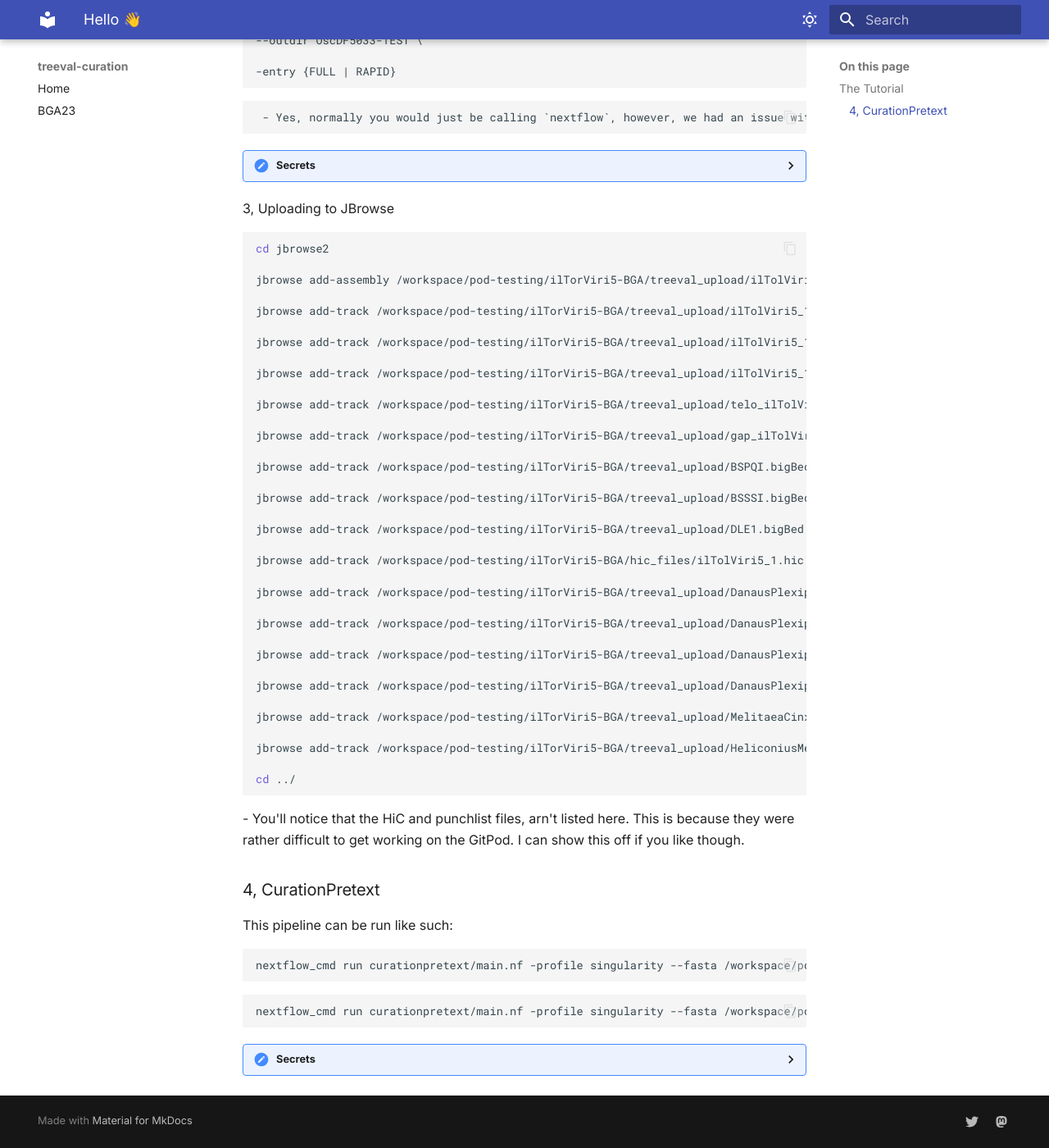
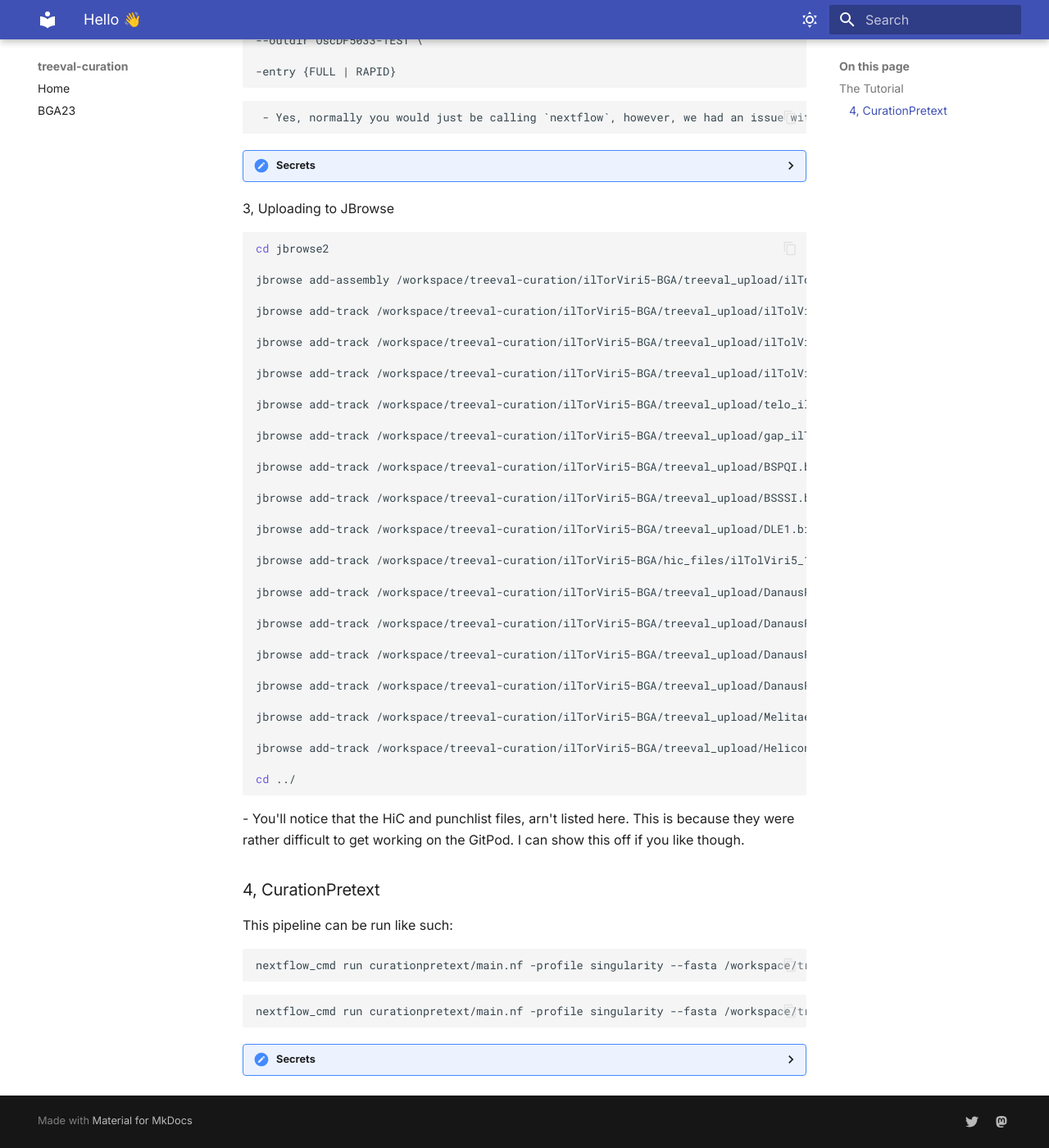
Before and after one commit to thebgacademy/treeval-curation, an MkDocs documentation site: the page built from docs/Tutorial.md, in a window 1280 px wide and 1400 px high, scrolled down 666 px. Shown: the whole window at 82% size. Built offline with MkDocs 1.6.1 and Material for MkDocs 9.7.7, drawn with Linux system fonts in a browser that asks for light colours; emoji names are drawn with the system emoji font.

Commit message:
Correcting paths

````diff
--- a/docs/Tutorial.md
+++ b/docs/Tutorial.md
@@ -39,37 +39,37 @@ nextflow_cmd run treeval/main.nf \
 ```bash
 cd jbrowse2
 
-jbrowse add-assembly /workspace/pod-testing/ilTorViri5-BGA/treeval_upload/ilTolViri5_1.fa -a ilTor --load copy
+jbrowse add-assembly /workspace/treeval-curation/ilTorViri5-BGA/treeval_upload/ilTolViri5_1.fa -a ilTor --load copy
 
-jbrowse add-track /workspace/pod-testing/ilTorViri5-BGA/treeval_upload/ilTolViri5_1_ancestral.bigBed -a ilTor -n ancestral_busco --category Busco --load copy
+jbrowse add-track /workspace/treeval-curation/ilTorViri5-BGA/treeval_upload/ilTolViri5_1_ancestral.bigBed -a ilTor -n ancestral_busco --category Busco --load copy
 
-jbrowse add-track /workspace/pod-testing/ilTorViri5-BGA/treeval_upload/ilTolViri5_1_buscogene.bigBed -a ilTor -n standard_busco --category Busco --load copy
+jbrowse add-track /workspace/treeval-curation/ilTorViri5-BGA/treeval_upload/ilTolViri5_1_buscogene.bigBed -a ilTor -n standard_busco --category Busco --load copy
 
-jbrowse add-track /workspace/pod-testing/ilTorViri5-BGA/treeval_upload/ilTolViri5_1_selfcomp.bigBed -a ilTor -n selfcomp --category selfcomp --load copy
+jbrowse add-track /workspace/treeval-curation/ilTorViri5-BGA/treeval_upload/ilTolViri5_1_selfcomp.bigBed -a ilTor -n selfcomp --category selfcomp --load copy
 
-jbrowse add-track /workspace/pod-testing/ilTorViri5-BGA/treeval_upload/telo_ilTolViri5_1.bed.gz -a ilTor -n telomere --category Alignments --load copy
+jbrowse add-track /workspace/treeval-curation/ilTorViri5-BGA/treeval_upload/telo_ilTolViri5_1.bed.gz -a ilTor -n telomere --category Alignments --load copy
 
-jbrowse add-track /workspace/pod-testing/ilTorViri5-BGA/treeval_upload/gap_ilTolViri5_1.bed.gz -a ilTor -n gap --category Alignments --load copy
+jbrowse add-track /workspace/treeval-curation/ilTorViri5-BGA/treeval_upload/gap_ilTolViri5_1.bed.gz -a ilTor -n gap --category Alignments --load copy
 
-jbrowse add-track /workspace/pod-testing/ilTorViri5-BGA/treeval_upload/BSPQI.bigBed -a ilTor -n BSPQI --category Enzymes_Digest --load copy
+jbrowse add-track /workspace/treeval-curation/ilTorViri5-BGA/treeval_upload/BSPQI.bigBed -a ilTor -n BSPQI --category Enzymes_Digest --load copy
 
-jbrowse add-track /workspace/pod-testing/ilTorViri5-BGA/treeval_upload/BSSSI.bigBed -a ilTor -n BSSSI --category Enzymes_Digest --load copy
+jbrowse add-track /workspace/treeval-curation/ilTorViri5-BGA/treeval_upload/BSSSI.bigBed -a ilTor -n BSSSI --category Enzymes_Digest --load copy
 
-jbrowse add-track /workspace/pod-testing/ilTorViri5-BGA/treeval_upload/DLE1.bigBed -a ilTor -n DLE1 --category Enzymes_Digest --load copy
+jbrowse add-track /workspace/treeval-curation/ilTorViri5-BGA/treeval_upload/DLE1.bigBed -a ilTor -n DLE1 --category Enzymes_Digest --load copy
 
-jbrowse add-track /workspace/pod-testing/ilTorViri5-BGA/hic_files/ilTolViri5_1.hic -a ilTor -n HIC --category Mapping --load copy
+jbrowse add-track /workspace/treeval-curation/ilTorViri5-BGA/hic_files/ilTolViri5_1.hic -a ilTor -n HIC --category Mapping --load copy
 
-jbrowse add-track /workspace/pod-testing/ilTorViri5-BGA/treeval_upload/DanausPlexippus.Dpv3_pep.gff.gz -a ilTor -n DanPlexPeptide --category Alignments --load copy
+jbrowse add-track /workspace/treeval-curation/ilTorViri5-BGA/treeval_upload/DanausPlexippus.Dpv3_pep.gff.gz -a ilTor -n DanPlexPeptide --category Alignments --load copy
 
-jbrowse add-track /workspace/pod-testing/ilTorViri5-BGA/treeval_upload/DanausPlexippus.Dpv3_cdna.bigBed -a ilTor -n DanPlexCDNA --category Alignments --load copy
+jbrowse add-track /workspace/treeval-curation/ilTorViri5-BGA/treeval_upload/DanausPlexippus.Dpv3_cdna.bigBed -a ilTor -n DanPlexCDNA --category Alignments --load copy
 
-jbrowse add-track /workspace/pod-testing/ilTorViri5-BGA/treeval_upload/DanausPlexippus.Dpv3_cds.bigBed -a ilTor -n DanPlexCDS --category Alignments --load copy
+jbrowse add-track /workspace/treeval-curation/ilTorViri5-BGA/treeval_upload/DanausPlexippus.Dpv3_cds.bigBed -a ilTor -n DanPlexCDS --category Alignments --load copy
 
-jbrowse add-track /workspace/pod-testing/ilTorViri5-BGA/treeval_upload/DanausPlexippus.Dpv3_rna.bigBed -a ilTor -n DanPlexRNA --category Alignments --load copy
+jbrowse add-track /workspace/treeval-curation/ilTorViri5-BGA/treeval_upload/DanausPlexippus.Dpv3_rna.bigBed -a ilTor -n DanPlexRNA --category Alignments --load copy
 
-jbrowse add-track /workspace/pod-testing/ilTorViri5-BGA/treeval_upload/MelitaeaCinxia.ilMelCinx1_pep.gff.gz -a ilTor -n MelCinPEP --category Alignments --load copy
+jbrowse add-track /workspace/treeval-curation/ilTorViri5-BGA/treeval_upload/MelitaeaCinxia.ilMelCinx1_pep.gff.gz -a ilTor -n MelCinPEP --category Alignments --load copy
 
-jbrowse add-track /workspace/pod-testing/ilTorViri5-BGA/treeval_upload/HeliconiusMelpomene.ASM31383v2_cdna.bigBed -a ilTor -n HelMelPEP --category Alignments --load copy
+jbrowse add-track /workspace/treeval-curation/ilTorViri5-BGA/treeval_upload/HeliconiusMelpomene.ASM31383v2_cdna.bigBed -a ilTor -n HelMelPEP --category Alignments --load copy
 
 cd ../
 ```
@@ -80,11 +80,11 @@ cd ../
 This pipeline can be run like such:
 
 ```
-nextflow_cmd run curationpretext/main.nf -profile singularity --fasta /workspace/pod-testing/Oscheius_DF5033/genomic_data/Oscheius_DF5033.fa --pacbio /workspace/pod-testing/Oscheius_DF5033/pacbio/ --cram /workspace/pod-testing/Oscheius_DF5033/hic-arima2/ --outdir pretext_full -entry ALL_FILES
+nextflow_cmd run curationpretext/main.nf -profile singularity --fasta /workspace/treeval-curation/Oscheius_DF5033/genomic_data/Oscheius_DF5033.fa --pacbio /workspace/treeval-curation/Oscheius_DF5033/pacbio/ --cram /workspace/treeval-curation/Oscheius_DF5033/hic-arima2/ --outdir pretext_full -entry ALL_FILES
 ```
 
 ```
-nextflow_cmd run curationpretext/main.nf -profile singularity --fasta /workspace/pod-testing/Oscheius_DF5033/genomic_data/Oscheius_DF5033.fa --cram /workspace/pod-testing/Oscheius_DF5033/hic-arima2 --outdir pretext_maps -entry MAPS_ONLY
+nextflow_cmd run curationpretext/main.nf -profile singularity --fasta /workspace/treeval-curation/Oscheius_DF5033/genomic_data/Oscheius_DF5033.fa --cram /workspace/treeval-curation/Oscheius_DF5033/hic-arima2 --outdir pretext_maps -entry MAPS_ONLY
 ```
 <details>
 <summary>Secrets</summary>
````
